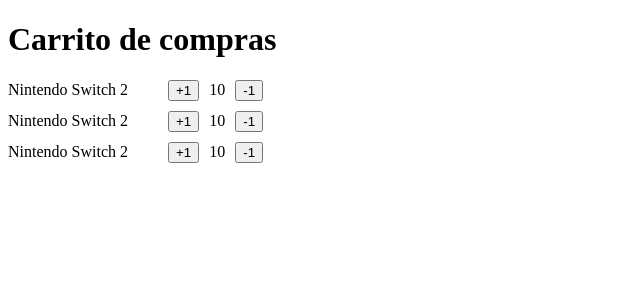
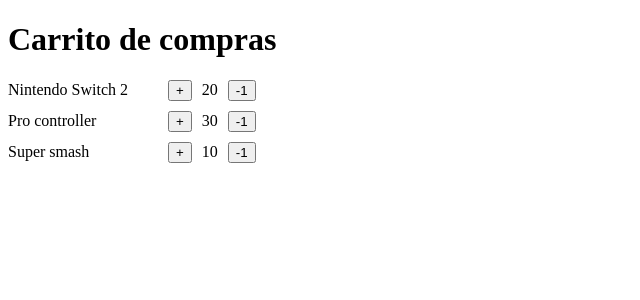
Before and after one commit to Angel02J/Curso-DevTalles-React-TypeScript, a React (Vite) app in the folder 02-first-steps/: page / in a window 1280 px wide. Shown: the top 300 px of the page, without its empty margins (0-640 px from the left). Built offline with nearby package versions, Linux system fonts and the light colour scheme.

Commit message:
Propiedades del componente - Props

```diff
--- a/02-first-steps/src/FirstStepsApp.tsx
+++ b/02-first-steps/src/FirstStepsApp.tsx
@@ -5,9 +5,9 @@
         <>
             <h1>Carrito de compras</h1>
 
-            <ItemCounter />
-            <ItemCounter />
-            <ItemCounter />
+            <ItemCounter name="Nintendo Switch 2" quantity={20} />
+            <ItemCounter name="Pro controller" quantity={30} />
+            <ItemCounter name="Super smash" quantity={10} />
         </>
     )
 }
--- a/02-first-steps/src/ItemCounter.tsx
+++ b/02-first-steps/src/ItemCounter.tsx
@@ -1,5 +1,10 @@
 
-const ItemCounter = () => {
+interface Props {
+    name: string;
+    quantity?: number;
+}
+
+const ItemCounter = ({ name, quantity }: Props) => {
     return (
         <section style={{
             display: 'flex',
@@ -11,9 +16,9 @@
                 style={{
                     width: 150
                 }}
-            >Nintendo Switch 2</span>
-            <button>+1</button>
-            <span>10</span>
+            >{name}</span>
+            <button>+</button>
+            <span>{quantity}</span>
             <button>-1</button>
         </section>
     )
```
